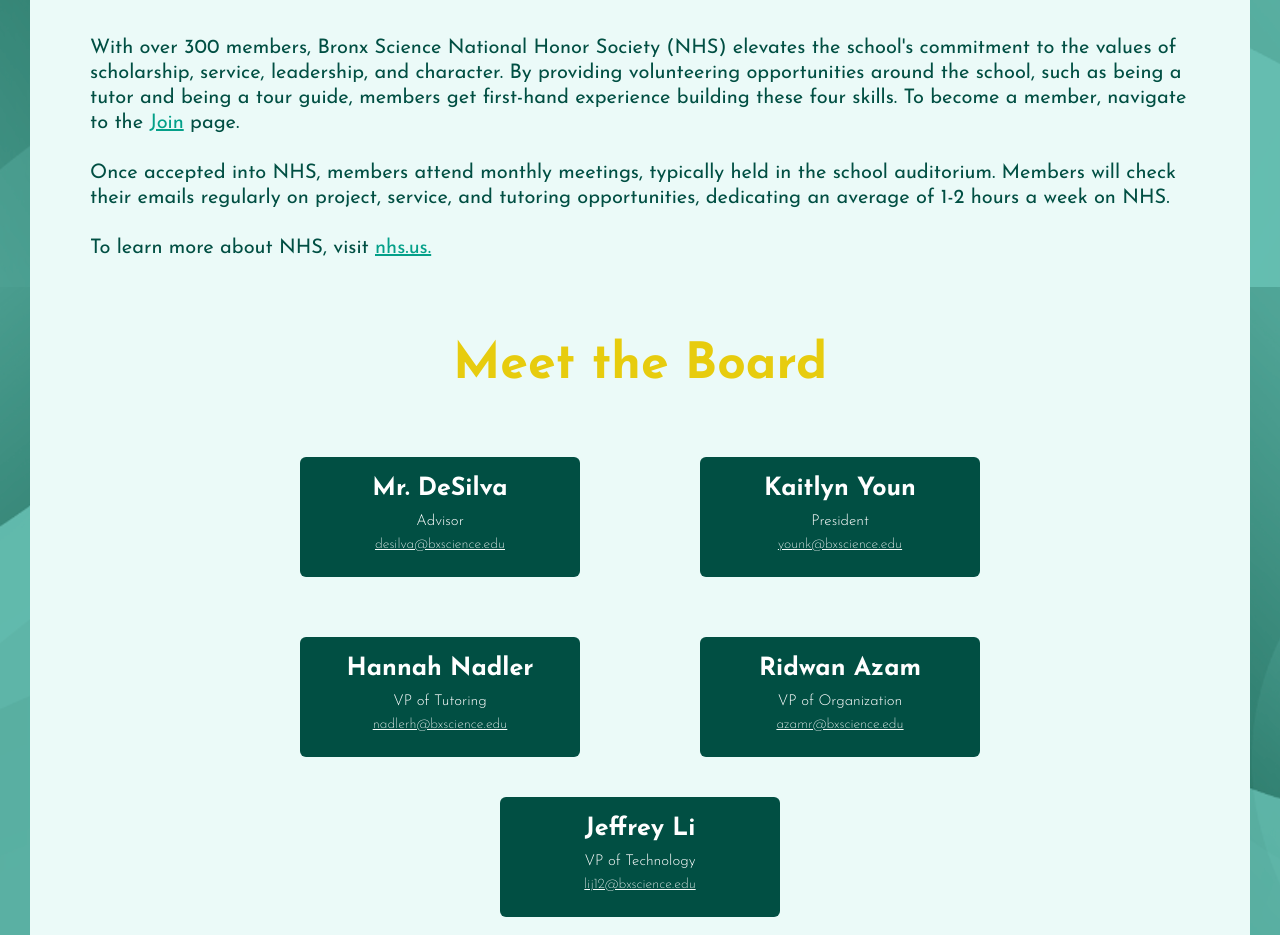
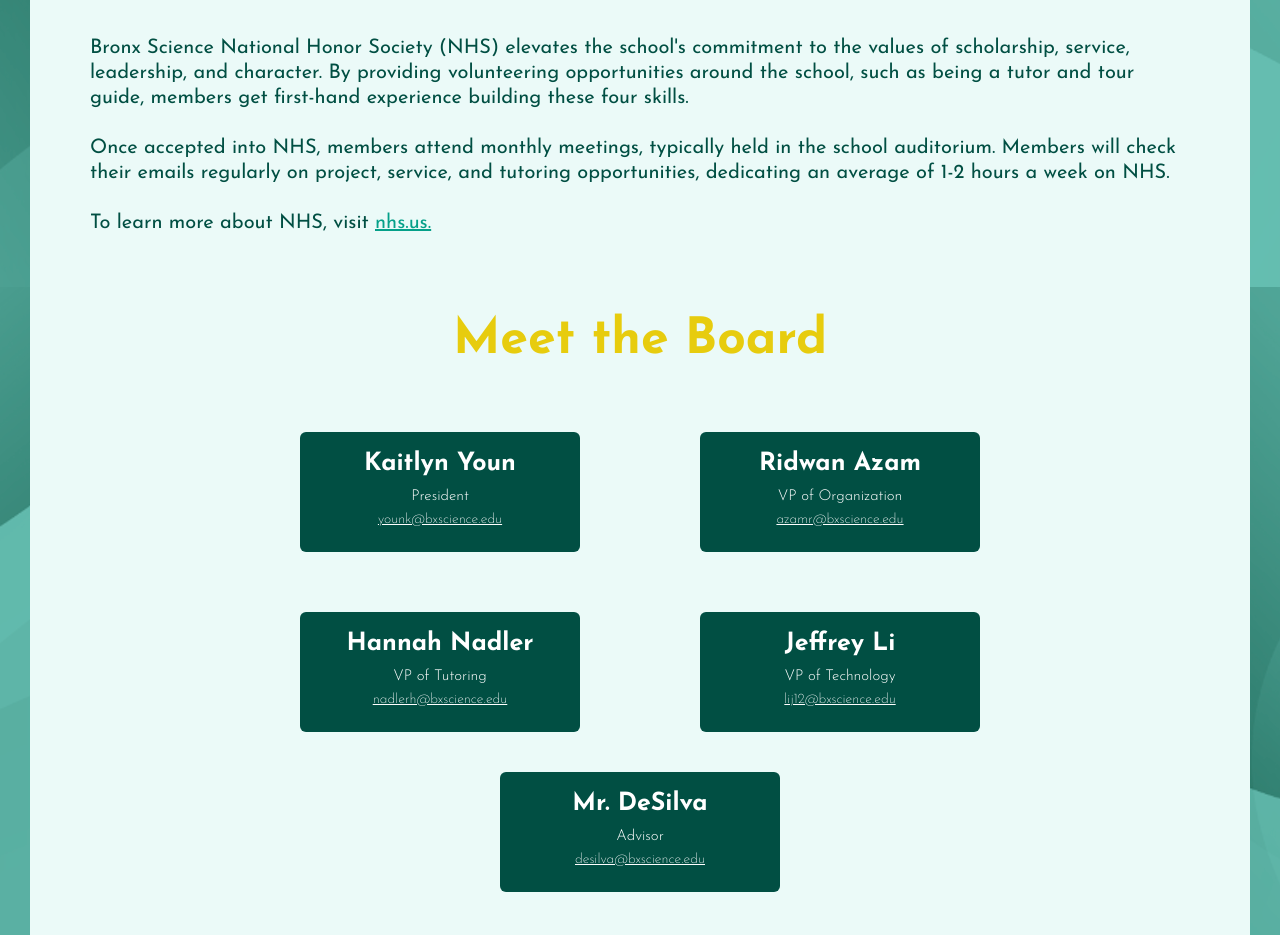
Before and after one commit to MCSaturn6/Bronx-Science-NHS-Update, a React (Create React App) app: page /about in a window 1280 px wide. Shown: the part 757-1692 px from the top of the page. Built offline with nearby package versions, Linux system fonts and the light colour scheme.

Commit message:
desilva edits

```diff
--- a/package.json
+++ b/package.json
@@ -16,7 +16,7 @@
     "react-helmet": "^6.1.0",
     "react-router-dom": "^6.3.0",
     "react-script-tag": "^1.1.2",
-    "react-scripts": "5.0.1",
+    "react-scripts": "^5.0.1",
     "web-vitals": "^2.1.4"
   },
   "scripts": {
--- a/src/components/Footer.jsx
+++ b/src/components/Footer.jsx
@@ -1,4 +1,4 @@
-import React, { Component } from "react";
+import React from "react";
 
 export default function Footer(){
     return (
@@ -31,7 +31,7 @@
             <a href="/faq">FAQ</a>
           </div>
         </div>
-        <p>Bronx Science National Honor Society | Website by Jeffrey Li ’23</p>
+        <p>Bronx Science National Honor Society | Maintained by VP of Tech</p>
       </div>
       </React.Fragment>
 
--- a/src/pages/About.jsx
+++ b/src/pages/About.jsx
@@ -34,16 +34,11 @@
           What is NHS?
         </h2>
           <p>
-            With over 300 members, Bronx Science National Honor Society (NHS)
+            Bronx Science National Honor Society (NHS)
             elevates the school's commitment to the values of scholarship,
             service, leadership, and character. By providing volunteering
-            opportunities around the school, such as being a tutor and being a
-            tour guide, members get first-hand experience building these four
-            skills. To become a member, navigate to the{" "}
-            <a class="link" href="/join">
-              Join
-            </a>{" "}
-            page.
+            opportunities around the school, such as being a tutor and tour guide, members get first-hand experience building these four
+            skills.
             <br></br>
             <br></br>
             Once accepted into NHS, members attend monthly meetings, typically
@@ -76,15 +71,15 @@
 
             <div class="flexbox-container">
               <div class="flexbox-item flexbox-item-1">
-                <div class="name">Mr. DeSilva</div>
-                <div class="position">Advisor</div>
-                <div class="email"><u>desilva@bxscience.edu</u></div>
+                <div class="name">Kaitlyn Youn</div>
+                <div class="position">President</div>
+                <div class="email"><u>younk@bxscience.edu</u></div>
               </div>
 
               <div class="flexbox-item flexbox-item-2">
-                <div class="name">Kaitlyn Youn</div>
-                <div class="position">President</div>
-                <div class="email"><u>younk@bxscience.edu</u></div>
+              <div class="name">Ridwan Azam</div>
+                <div class="position">VP of Organization</div>
+                <div class="email"><u>azamr@bxscience.edu</u></div>
               </div>
             </div>
 
@@ -110,15 +105,15 @@
               </div>
 
               <div class="flexbox-item flexbox-item-2">
-                <div class="name">Ridwan Azam</div>
-                <div class="position">VP of Organization</div>
-                <div class="email"><u>azamr@bxscience.edu</u></div>
+                <div class="name">Jeffrey Li</div>
+                <div class="position">VP of Technology</div>
+                <div class="email"><u>lij12@bxscience.edu</u></div>
               </div>
 
               <div class="flexbox-item flexbox-item-2">
-                <div class="name">Jeffrey Li</div>
-                <div class="position">VP of Technology</div>
-                <div class="email"><u>lij12@bxscience.edu</u></div>
+                <div class="name">Mr. DeSilva</div>
+                <div class="position">Advisor</div>
+                <div class="email"><u>desilva@bxscience.edu</u></div>
               </div>
             </div>
           </div>
--- a/src/pages/Apply.jsx
+++ b/src/pages/Apply.jsx
@@ -12,7 +12,7 @@
     window.scrollTo(0, 0);
   }, []);
   return (
-    <section class="page">
+    <section className="page">
       <Hero
       title="Applying to NHS"
       image="https://www.bxscience.edu/pics/landing/About-Admissions-MainLanding19.jpg"
@@ -33,7 +33,7 @@
       </div>
       <section class="body-text">
         <br></br>
-        <div class="page-body-text">
+        <div class="page-body-text pb-40">
           <h2 className="text-3xl font-bold mt-6 mb-3 underline decoration-yellow-500 underline-offset-8">
             Who Should Apply
           </h2>
@@ -218,7 +218,6 @@
           <p>5 EXCESS service credit = 1 L/C credit</p>
           <p>5 EXCESS L/C credit = 1 service credit</p>
           <br></br><br></br>
-          <p>If you are off by a few credits, we will still most likely let you in, so please apply :). </p>
         </div>
       </section>
       <br></br>
--- a/src/pages/Contact.jsx
+++ b/src/pages/Contact.jsx
@@ -13,8 +13,7 @@
          image="https://images.squarespace-cdn.com/content/v1/5bfc3ff0a2772c55740f3539/1595258015140-VLOX2L1YTEGGYKTVWF0J/BxSciGo%2B%25282%2529.jpg"
          />
       <div class="contact-info">
-         <p >All general questions should be directed to <u>nhs@bxscience.edu</u>. <br></br>If you wish
-            to contact officers or advisors individually, their information is <a class="link" href="/about#board">here</a>.</p>
+         <p >All inquiries should be directed to <a href="mailto:nhs@bxscience.edu">nhs@bxscience.edu</a>.</p>
       </div>
       <br></br>
       <br></br>
--- a/src/pages/Current.jsx
+++ b/src/pages/Current.jsx
@@ -100,8 +100,8 @@
 
             <br></br>
             <div class="page-section-buttons">
-              <a className="no-underline" href="#">
-                {" "}
+              <a className="no-underline" href="https://docs.google.com/spreadsheets/d/1w-EwIWl_e7sxb1013aGzGe_imuipHN2qhkLhBu3QDsM/edit?usp=sharing" target="_blank">
+                {""}
                 <button class="button-27 application-button" role="button">
                   NHS 22-23 Master Spreadsheet
                 </button>
--- a/src/pages/Home.jsx
+++ b/src/pages/Home.jsx
@@ -1,6 +1,4 @@
 import React, { Component } from "react";
-import { FontAwesomeIcon} from "@fortawesome/react-fontawesome";
-import {faPeopleGroup, faHandsHoldingCircle, faPersonChalkboard, faFaceGrin, faFaceSaluting} from "@fortawesome/free-solid-svg-icons";
 import { useEffect } from 'react'
 
 export default function Home() {
@@ -54,25 +52,6 @@
           </div>
         </div>
 
-
-        <div className="numbers mt-5">
-          <div class="numbers-item numbers-item-1">
-            <FontAwesomeIcon className="numbers-item numbers-icon" icon={faPeopleGroup}></FontAwesomeIcon>
-            <h4 className="text-3xl">400+ Members</h4>
-          </div>
-          <div class="numbers-item numbers-item-1">
-          <FontAwesomeIcon className="numbers-item numbers-icon" icon={faHandsHoldingCircle}></FontAwesomeIcon>
-            <h4 className="text-3xl" >Projects</h4>
-          </div>
-          <div class="numbers-item numbers-item-1">
-          <FontAwesomeIcon className="numbers-item numbers-icon" icon={faFaceGrin}></FontAwesomeIcon>
-            <h4 className="text-3xl" >Service</h4>
-          </div>
-          <div class="numbers-item numbers-item-1">
-          <FontAwesomeIcon className="numbers-item numbers-icon" icon={faPersonChalkboard}></FontAwesomeIcon>
-            <h4 className="text-3xl" >Tutoring</h4>
-          </div>
-        </div>
       </section>
     </>
   );
--- a/src/styles/styles.css
+++ b/src/styles/styles.css
@@ -24,7 +24,6 @@
    margin-top:-10px;
    background-image: url(../images/nhs-landing-10.png);
    background-repeat: no-repeat;
-   background-size: 100%;
    height: 100vh;
 }
 
@@ -173,7 +172,7 @@
 @media (max-width:1179px) {
    .stats-item-2 {
       order: 1;
-      padding-bottom: 60px;
+      padding-bottom: 40px;
       padding-top: 15px;
    }
 
@@ -186,8 +185,8 @@
    .stats-item-2 {
       font-size: 70px;
       order: 1;
-      padding-bottom: 60px;
-      transform: translateY(-60px);
+      padding-bottom: 10px;
+      transform: translateY(-150px);
    }
 
    .home-images {
@@ -359,7 +358,7 @@
 }
 
 .contact-info {
-   height: 50vh;
+   height: 40vh;
    background-color: var(--whiteish);
    margin: 0px 60px;
    color: var(--dark);
@@ -372,9 +371,9 @@
    text-align: center;
 }
 
-@media (max-width:500px){
+@media (max-width:800px){
    .contact-info{
-      font-size:20px;
+      font-size:25px;
       padding: 60px;
    }
 }
```
Also changed, not shown: 1 other file (tests, documents, lock files or other folders).
